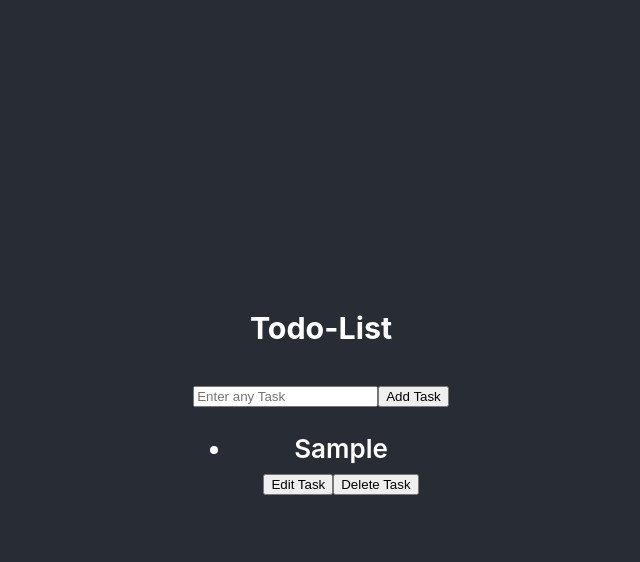
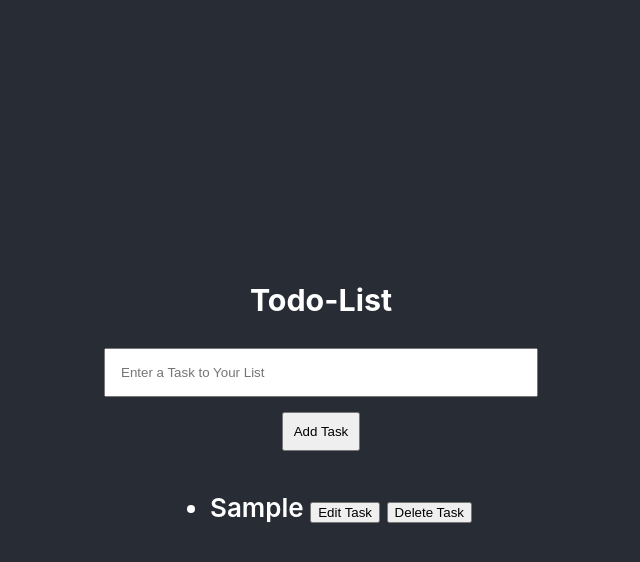
Before and after one commit to usmannkarim/React-Project-s-, a React (Create React App) app in the folder todo-list/: page / in a window 1280 px wide. Both pictures are taken after typing "Sample" into the empty fields and a click on the button "Add Task". Shown: the top 562 px of the page, without its empty margins (319-959 px from the left). Built offline with nearby package versions, Linux system fonts and the light colour scheme.

Commit message:
Updated App.js

```diff
--- a/todo-list/src/App.js
+++ b/todo-list/src/App.js
@@ -1,11 +1,11 @@
-import { useState } from "react";
 import "./App.css";
+import {useState} from 'react'
 
 function App() {
   const [list, setList] = useState([])
   const [inputText, setInputText] = useState()
-  const [buttonSwitch, setButtonSwitch] = useState(false)
-  const [currentIndex, setCurrentIndex] = useState()
+  const [buttonMode , setButtonMode] = useState (false)
+  const [currrentIndex, setCurrentIndex] = useState()
 
   function updateText(e){
     const value = e.target.value
@@ -13,59 +13,70 @@ function App() {
   }
 
   function addItem(){
-    if(inputText!==''){
-   const copyList = [...list]
-   copyList.push(inputText)
-   setList(copyList)
-   setInputText('')
+    if (inputText!==""){
+    const copyList = [...list]
+    copyList.push(inputText)
+    setList(copyList)
+    setInputText('')
   }
   else{
-    alert('Empty Task are not entered in the List')
+    alert('Empty Task Cannot be entered')
     setInputText('')
   }
-}
+ }
 
   function deleteItem(index){
     const copyList = [...list]
     copyList.splice(index, 1)
     setList(copyList)
-    setButtonSwitch(false)
+    setButtonMode(false)
+    setInputText('')
   }
 
   function editItem(index){
+    //purpose:
+    // 1. show the value in the list to the input
+    // 2. change the button from 'Add' to 'Update'
     const taskValue = list[index]
     setInputText(taskValue)
-    setButtonSwitch(true)
+    setButtonMode(true)
     setCurrentIndex(index)
   }
 
-  function updateTask(){
+  function updateItem () {
+    // purpose:
+    // list[index] = newvalue
+    // change button back to add
+    // clear the input
     const copyList = [...list]
-    copyList[currentIndex] = inputText
+    copyList[currrentIndex] = inputText
     setList(copyList)
-    setButtonSwitch(false)
+    setButtonMode(false)
     setInputText('')
+
   }
-
 
   return (
     <div className="App">
       <header className="App-header">
         <h3>Todo-List</h3>
-        <div>
-        <input onChange={updateText} placeholder="Enter any Task" value={inputText}/>
-        {buttonSwitch ? <button onClick={updateTask}>Update Task</button> : <button onClick={addItem}>Add Task</button>}
-
+        <div className="inputtask">
+          <input required onChange={updateText} placeholder="Enter a Task to Your List" value={inputText}></input>
+        </div>
+        <div className="buttonsect">
+        {buttonMode ? <button onClick={updateItem}>Update Task</button> : <button onClick={addItem}>Add Task</button>  }
+        </div>
+        <ul>
         {list.map(function(item, index){
-          return <ul>
-          <li>{item}</li>
+          return <li>
+          {item}
+          {" "}
           <button onClick={()=> editItem(index)}>Edit Task</button>
-          <button onClick={()=>deleteItem(index)}>Delete Task</button>
-
-
-          </ul>
+          {" "}
+          <button onClick={()=> deleteItem(index)}>Delete Task</button>
+          </li>
         })}
-        </div>
+        </ul>
       </header>
     </div>
   );
```
